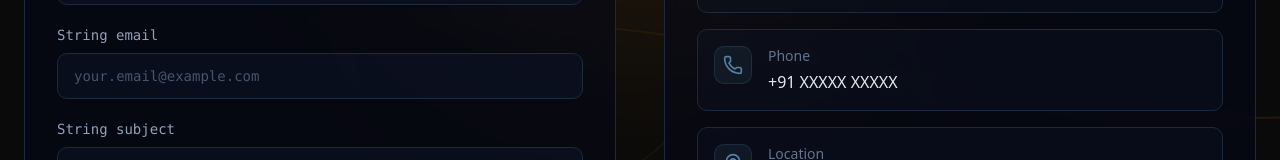
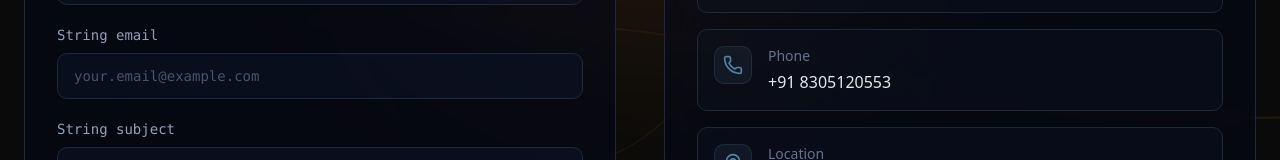
Before and after one commit to dev-yash05/yashn.me-v1-java-theme, a React (Vite) app: page / in a window 1280 px wide. Both pictures are taken after a click on the button "Contact". Shown: the part 548-708 px from the top of the page. Built offline with nearby package versions, Linux system fonts and the light colour scheme; no server answers.

Commit message:
Add Appwrite integration and enhance contact form functionality

```diff
--- a/package.json
+++ b/package.json
@@ -29,6 +29,7 @@
             "@radix-ui/react-toggle": "^1.1.2",
             "@radix-ui/react-toggle-group": "^1.1.2",
             "@radix-ui/react-tooltip": "^1.1.8",
+            "appwrite": "^21.5.0",
             "class-variance-authority": "^0.7.1",
             "clsx": "*",
             "cmdk": "^1.1.1",
@@ -40,6 +41,7 @@
             "react-day-picker": "^8.10.1",
             "react-dom": "^18.3.1",
             "react-hook-form": "^7.55.0",
+            "react-hot-toast": "^2.6.0",
             "react-resizable-panels": "^2.1.7",
             "recharts": "^2.15.2",
             "sonner": "^2.0.3",
--- a/src/components/ContactPage.tsx
+++ b/src/components/ContactPage.tsx
@@ -1,24 +1,65 @@
-import { Mail, MapPin, Phone, Send, Github, Linkedin, Twitter } from 'lucide-react';
-import { useState } from 'react';
+import {
+  Mail,
+  MapPin,
+  Phone,
+  Send,
+  Github,
+  Linkedin,
+} from "lucide-react";
+import { useState } from "react";
+import { databases } from "../lib/appwrite";
+import { ID } from "appwrite";
+import { Toaster, toast } from "react-hot-toast";
 
 export function ContactPage() {
   const [formData, setFormData] = useState({
-    name: '',
-    email: '',
-    subject: '',
-    message: ''
+    name: "",
+    email: "",
+    subject: "",
+    message: "",
   });
 
-  const handleSubmit = (e: React.FormEvent) => {
+  const [isLoading, setIsLoading] = useState(false);
+
+  const handleSubmit = async (e: React.FormEvent) => {
     e.preventDefault();
-    // Handle form submission
-    console.log('Form submitted:', formData);
+    setIsLoading(true);
+
+    try {
+      const promise = databases.createDocument(
+        "portfolioenquiries", //  Database ID
+        "contactme", //  Collection ID
+        ID.unique(),
+        formData
+      );
+
+      await toast.promise(promise, {
+        loading: "Sending message...",
+        success: "Message sent successfully!",
+        error: "Failed to send message. Please try again.",
+      });
+
+      // Reset form
+      setFormData({
+        name: "",
+        email: "",
+        subject: "",
+        message: "",
+      });
+    } catch (error) {
+      console.error("Error sending message:", error);
+      alert("Failed to send message. Please try again.");
+    } finally {
+      setIsLoading(false);
+    }
   };
 
-  const handleChange = (e: React.ChangeEvent<HTMLInputElement | HTMLTextAreaElement>) => {
+  const handleChange = (
+    e: React.ChangeEvent<HTMLInputElement | HTMLTextAreaElement>
+  ) => {
     setFormData({
       ...formData,
-      [e.target.name]: e.target.value
+      [e.target.name]: e.target.value,
     });
   };
 
@@ -27,20 +68,20 @@ export function ContactPage() {
       icon: Mail,
       label: "Email",
       value: "yashnamdeo754@gmail.com",
-      link: "mailto:yashnamdeo754@gmail.com"
+      link: "mailto:yashnamdeo754@gmail.com",
     },
     {
       icon: Phone,
       label: "Phone",
-      value: "+91 XXXXX XXXXX",
-      link: "tel:+91XXXXXXXXXX"
+      value: "+91 8305120553",
+      link: "tel:+918305120553",
     },
     {
       icon: MapPin,
       label: "Location",
       value: "Sagar, Madhya Pradesh, India",
-      link: "#"
-    }
+      link: "https://share.google/A9qZEA94vS6a46yzN",
+    },
   ];
 
   const socialLinks = [
@@ -49,32 +90,43 @@ export function ContactPage() {
       label: "GitHub",
       username: "dev-yash05",
       link: "https://github.com/dev-yash05",
-      color: "hover:text-white"
+      color: "hover:text-white",
     },
     {
       icon: Linkedin,
       label: "LinkedIn",
       username: "yash-namdeo",
       link: "https://www.linkedin.com/in/yash-namdeo/",
-      color: "hover:text-[#0077b5]"
+      color: "hover:text-[#0077b5]",
     },
-    {
-      icon: Twitter,
-      label: "Twitter",
-      username: "@yashnamdeo",
-      link: "https://x.com/Yashnam78670710",
-      color: "hover:text-[#1da1f2]"
-    }
   ];
 
   return (
     <div className="min-h-screen pt-32 pb-20">
+      <Toaster
+        position="bottom-right"
+        toastOptions={{
+          style: {
+            background: "#1e293b", // slate-800
+            color: "#fff",
+            border: "1px solid #334155", // slate-700
+          },
+          success: {
+            iconTheme: {
+              primary: "#10b981", // emerald-500
+              secondary: "#fff",
+            },
+          },
+        }}
+      />
       <div className="max-w-7xl mx-auto px-6">
         {/* Header */}
         <div className="mb-12">
           <div className="inline-flex items-center gap-2 px-4 py-2 bg-slate-900/50 border border-slate-800 rounded-md backdrop-blur-sm mb-4">
             <Mail className="w-4 h-4 text-emerald-400" />
-            <span className="text-sm text-slate-400 font-mono">@RequestMapping("/contact")</span>
+            <span className="text-sm text-slate-400 font-mono">
+              @RequestMapping("/contact")
+            </span>
           </div>
 
           <h1 className="text-4xl md:text-5xl mb-4">
@@ -83,7 +135,8 @@ export function ContactPage() {
             </span>
           </h1>
           <p className="text-lg text-slate-400 max-w-2xl">
-            Have a project in mind or want to collaborate? Feel free to reach out!
+            Have a project in mind or want to collaborate? Feel free to reach
+            out!
           </p>
         </div>
 
@@ -92,13 +145,18 @@ export function ContactPage() {
           <div className="space-y-6">
             <div className="bg-slate-950/50 border border-slate-800 rounded-lg p-8 backdrop-blur-sm">
               <div className="mb-6">
-                <div className="font-mono text-sm text-slate-500 mb-2">// Send me a message</div>
+                <div className="font-mono text-sm text-slate-500 mb-2">
+                  // Send me a message
+                </div>
                 <h2 className="text-2xl text-slate-200">Contact Form</h2>
               </div>
 
               <form onSubmit={handleSubmit} className="space-y-5">
                 <div>
-                  <label htmlFor="name" className="block text-sm text-slate-400 mb-2 font-mono">
+                  <label
+                    htmlFor="name"
+                    className="block text-sm text-slate-400 mb-2 font-mono"
+                  >
                     String name
                   </label>
                   <input
@@ -110,11 +168,15 @@ export function ContactPage() {
                     className="w-full px-4 py-3 bg-slate-900/50 border border-slate-800 rounded-lg text-slate-200 placeholder-slate-600 focus:outline-none focus:border-[#f89820]/50 transition-colors font-mono text-sm"
                     placeholder="Your Name"
                     required
+                    disabled={isLoading}
                   />
                 </div>
 
                 <div>
-                  <label htmlFor="email" className="block text-sm text-slate-400 mb-2 font-mono">
+                  <label
+                    htmlFor="email"
+                    className="block text-sm text-slate-400 mb-2 font-mono"
+                  >
                     String email
                   </label>
                   <input
@@ -126,11 +188,15 @@ export function ContactPage() {
                     className="w-full px-4 py-3 bg-slate-900/50 border border-slate-800 rounded-lg text-slate-200 placeholder-slate-600 focus:outline-none focus:border-[#f89820]/50 transition-colors font-mono text-sm"
                     placeholder="your.email@example.com"
                     required
+                    disabled={isLoading}
                   />
                 </div>
 
                 <div>
-                  <label htmlFor="subject" className="block text-sm text-slate-400 mb-2 font-mono">
+                  <label
+                    htmlFor="subject"
+                    className="block text-sm text-slate-400 mb-2 font-mono"
+                  >
                     String subject
                   </label>
                   <input
@@ -142,11 +208,15 @@ export function ContactPage() {
                     className="w-full px-4 py-3 bg-slate-900/50 border border-slate-800 rounded-lg text-slate-200 placeholder-slate-600 focus:outline-none focus:border-[#f89820]/50 transition-colors font-mono text-sm"
                     placeholder="Project Collaboration"
                     required
+                    disabled={isLoading}
                   />
                 </div>
 
                 <div>
-                  <label htmlFor="message" className="block text-sm text-slate-400 mb-2 font-mono">
+                  <label
+                    htmlFor="message"
+                    className="block text-sm text-slate-400 mb-2 font-mono"
+                  >
                     String message
                   </label>
                   <textarea
@@ -158,15 +228,21 @@ export function ContactPage() {
                     className="w-full px-4 py-3 bg-slate-900/50 border border-slate-800 rounded-lg text-slate-200 placeholder-slate-600 focus:outline-none focus:border-[#f89820]/50 transition-colors resize-none font-mono text-sm"
                     placeholder="Tell me about your project..."
                     required
+                    disabled={isLoading}
                   />
                 </div>
 
                 <button
                   type="submit"
-                  className="group w-full px-6 py-3 bg-gradient-to-r from-[#f89820] to-[#e37d24] hover:from-[#e37d24] hover:to-[#f89820] rounded-lg transition-all duration-300 transform hover:scale-[1.02] shadow-lg shadow-[#f89820]/20 flex items-center justify-center gap-2"
+                  disabled={isLoading}
+                  className={`group w-full px-6 py-3 bg-gradient-to-r from-[#f89820] to-[#e37d24] hover:from-[#e37d24] hover:to-[#f89820] rounded-lg transition-all duration-300 transform hover:scale-[1.02] shadow-lg shadow-[#f89820]/20 flex items-center justify-center gap-2 ${
+                    isLoading ? "opacity-70 cursor-not-allowed" : ""
+                  }`}
                 >
-                  <span>Send Message</span>
-                  <Send className="w-4 h-4 group-hover:translate-x-1 transition-transform" />
+                  <span>{isLoading ? "Sending..." : "Send Message"}</span>
+                  {!isLoading && (
+                    <Send className="w-4 h-4 group-hover:translate-x-1 transition-transform" />
+                  )}
                 </button>
               </form>
             </div>
@@ -177,7 +253,9 @@ export function ContactPage() {
             {/* Contact Information */}
             <div className="bg-slate-950/50 border border-slate-800 rounded-lg p-8 backdrop-blur-sm">
               <div className="mb-6">
-                <div className="font-mono text-sm text-slate-500 mb-2">// Contact information</div>
+                <div className="font-mono text-sm text-slate-500 mb-2">
+                  // Contact information
+                </div>
                 <h2 className="text-2xl text-slate-200">Reach Me At</h2>
               </div>
 
@@ -194,7 +272,9 @@ export function ContactPage() {
                         <Icon className="w-5 h-5 text-[#5382a1]" />
                       </div>
                       <div className="flex-1">
-                        <div className="text-sm text-slate-500 mb-1">{item.label}</div>
+                        <div className="text-sm text-slate-500 mb-1">
+                          {item.label}
+                        </div>
                         <div className="text-slate-200 group-hover:text-[#f89820] transition-colors">
                           {item.value}
                         </div>
@@ -208,7 +288,9 @@ export function ContactPage() {
             {/* Social Links */}
             <div className="bg-slate-950/50 border border-slate-800 rounded-lg p-8 backdrop-blur-sm">
               <div className="mb-6">
-                <div className="font-mono text-sm text-slate-500 mb-2">// Social media</div>
+                <div className="font-mono text-sm text-slate-500 mb-2">
+                  // Social media
+                </div>
                 <h2 className="text-2xl text-slate-200">Connect With Me</h2>
               </div>
 
@@ -222,13 +304,19 @@ export function ContactPage() {
                       className={`group flex items-center justify-between p-4 bg-slate-900/30 hover:bg-slate-900/50 border border-slate-800 hover:border-slate-700 rounded-lg transition-all duration-300`}
                     >
                       <div className="flex items-center gap-3">
-                        <Icon className={`w-5 h-5 text-slate-400 transition-colors ${social.color}`} />
+                        <Icon
+                          className={`w-5 h-5 text-slate-400 transition-colors ${social.color}`}
+                        />
                         <div>
                           <div className="text-slate-200">{social.label}</div>
-                          <div className="text-sm text-slate-500 font-mono">{social.username}</div>
+                          <div className="text-sm text-slate-500 font-mono">
+                            {social.username}
+                          </div>
                         </div>
                       </div>
-                      <div className="text-slate-600 group-hover:text-slate-400 transition-colors">→</div>
+                      <div className="text-slate-600 group-hover:text-slate-400 transition-colors">
+                        →
+                      </div>
                     </a>
                   );
                 })}
@@ -242,7 +330,9 @@ export function ContactPage() {
                   <div className="w-3 h-3 bg-emerald-400 rounded-full animate-pulse"></div>
                 </div>
                 <div>
-                  <div className="text-emerald-400 mb-1">Available for Opportunities</div>
+                  <div className="text-emerald-400 mb-1">
+                    Available for Opportunities
+                  </div>
                   <div className="text-sm text-slate-400">
                     Open to internships, freelance projects, and collaborations
                   </div>
--- /dev/null
+++ b/src/lib/appwrite.js
@@ -0,0 +1,10 @@
+import { Client, Databases } from 'appwrite';
+
+const client = new Client();
+
+client
+    .setEndpoint(import.meta.env.VITE_APPWRITE_ENDPOINT) // Your Appwrite Endpoint
+    .setProject(import.meta.env.VITE_APPWRITE_PROJECT_ID); // project ID
+
+export const databases = new Databases(client);
+export { client };
```
Also changed, not shown: 1 other file (tests, documents, lock files or other folders).
